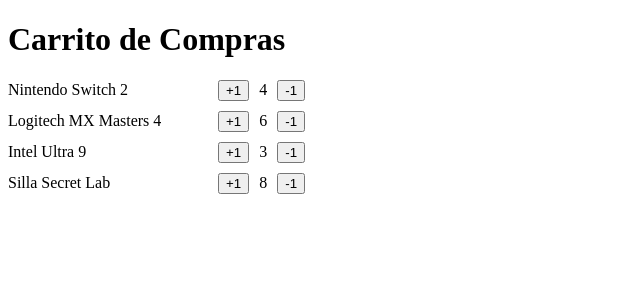
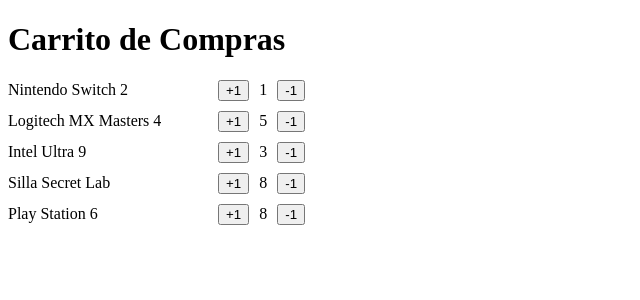
Before and after one commit to BrayanTM/React, a React (Vite) app in the folder 02-first-steps/: page / in a window 1280 px wide. Shown: the top 300 px of the page, without its empty margins (0-640 px from the left). Built offline with nearby package versions, Linux system fonts and the light colour scheme.

Commit message:
Mostrar listados de elementos

```diff
--- a/02-first-steps/src/FirstStepsApp.tsx
+++ b/02-first-steps/src/FirstStepsApp.tsx
@@ -1,13 +1,29 @@
 import { ItemCounter } from "./shopping-cart/ItemCounter";
+
+interface ItemInCart {
+  productName: string;
+  quantity: number;
+}
+
+const itemsInCart: ItemInCart[] = [
+  { productName: "Nintendo Switch 2", quantity: 1 },
+  { productName: "Logitech MX Masters 4", quantity: 5 },
+  { productName: "Intel Ultra 9", quantity: 3 },
+  { productName: "Silla Secret Lab", quantity: 8 },
+  { productName: "Play Station 6", quantity: 8 },
+];
 
 export function FirstStepsApp() {
   return (
     <>
       <h1>Carrito de Compras</h1>
-      <ItemCounter name="Nintendo Switch 2" quantity={4} />
+      {itemsInCart.map(({ productName, quantity }) => (
+        <ItemCounter key={productName} name={productName} quantity={quantity} />
+      ))}
+      {/* <ItemCounter name="Nintendo Switch 2" quantity={4} />
       <ItemCounter name="Logitech MX Masters 4" quantity={6} />
       <ItemCounter name="Intel Ultra 9" quantity={3} />
-      <ItemCounter name="Silla Secret Lab" quantity={8} />
+      <ItemCounter name="Silla Secret Lab" quantity={8} /> */}
     </>
   );
 }
```
